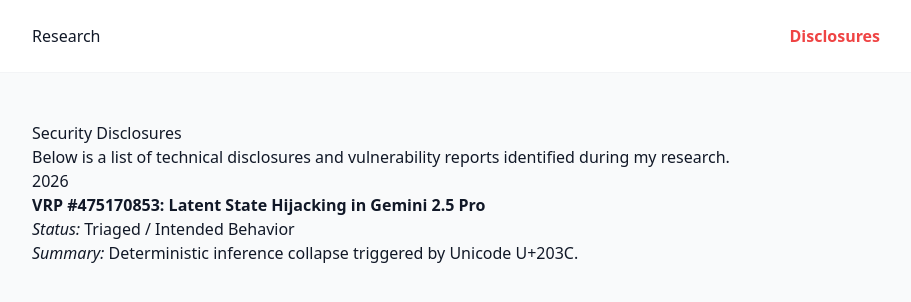
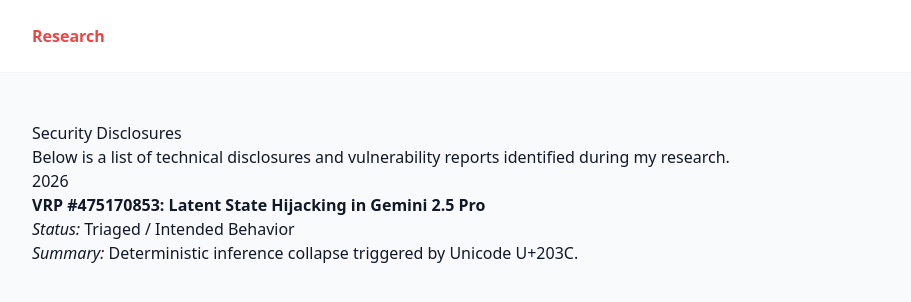
Before and after one commit to softmatsg/Notes-and-disclosures, a Jekyll site: the page built from disclosures.md, in a window 1280 px wide. Shown: the top 302 px of the page, without its empty margins (184-1095 px from the left). Built offline with Jekyll 4.4.1, drawn with Linux system fonts in a browser that asks for light colours; nearby versions of some CDN libraries.

Commit message:
Change baseurl and remove Disclosures from navigation
Updated baseurl and modified navigation menu.

```diff
--- a/_config.yml
+++ b/_config.yml
@@ -2,15 +2,13 @@
 title: Nikodem Tomczak
 description: Notes and disclosures on coding, technology and innovation
 url: "https://softmatsg.github.io" # Replace with your URL
-baseurl: "" # If your site is at /repo-name/, put that here
+baseurl: "/Notes-and-disclosures" # If your site is at /repo-name/, put that here
 
 # Navigation Menu Data
 # This list is used by your HTML layout to build the menu dynamically.
 navigation:
   - title: Research
     url: /
-  - title: Disclosures
-    url: /disclosures/
     highlight: true # We'll use this to apply the red styling
 
 # Build Settings
```
